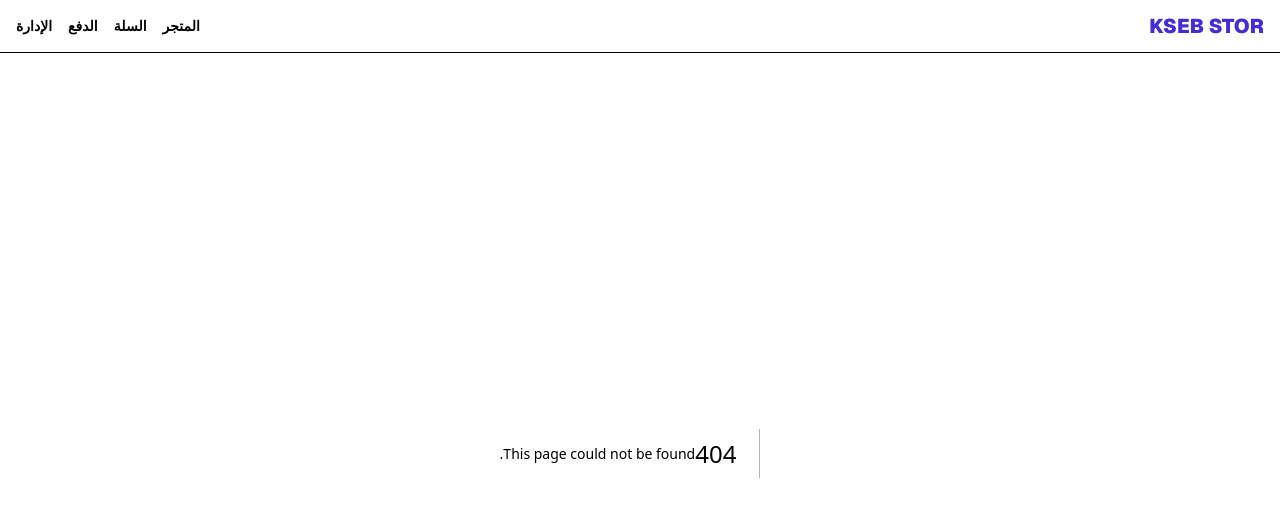
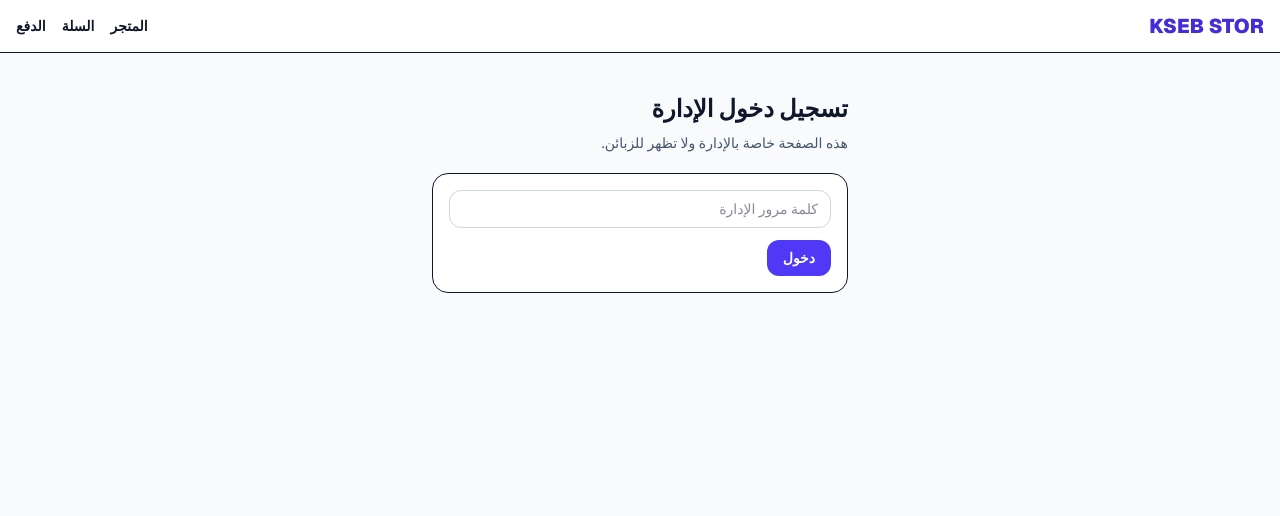
Before and after one commit to Ahmedsami2hvuv/ksebstor, a Next.js app: page /admin/login in a window 1280 px wide. Before the commit this address had no page. Shown: the top 516 px of the page. Built offline with nearby package versions, Linux system fonts and the light colour scheme.

Commit message:
حماية لوحة الإدارة وإخفاؤها عن الزبائن.
إزالة رابط الإدارة من الهيدر العام وإضافة تسجيل دخول بكلمة مرور + middleware لمنع الوصول غير المصرح.

Made-with: Cursor

```diff
--- /dev/null
+++ b/app/admin/login/page.tsx
@@ -0,0 +1,45 @@
+"use client";
+
+import { useState } from "react";
+
+export default function AdminLoginPage({
+  searchParams,
+}: {
+  searchParams?: { next?: string };
+}) {
+  const [loading, setLoading] = useState(false);
+  const [error, setError] = useState("");
+  const next = searchParams?.next || "/admin";
+
+  async function onSubmit(formData: FormData) {
+    setLoading(true);
+    setError("");
+    const password = String(formData.get("password") ?? "");
+    const res = await fetch("/api/admin/auth/login", {
+      method: "POST",
+      headers: { "Content-Type": "application/json" },
+      body: JSON.stringify({ password, next }),
+    });
+    const data = await res.json().catch(() => ({}));
+    if (!res.ok) {
+      setError(data?.error ?? "فشل تسجيل الدخول");
+      setLoading(false);
+      return;
+    }
+    window.location.href = data.redirectTo ?? "/admin";
+  }
+
+  return (
+    <main className="mx-auto w-full max-w-md flex-1 px-4 py-10">
+      <h1 className="text-2xl font-black">تسجيل دخول الإدارة</h1>
+      <p className="mt-2 text-sm text-slate-600">هذه الصفحة خاصة بالإدارة ولا تظهر للزبائن.</p>
+      <form action={onSubmit} className="mt-5 space-y-3 rounded-2xl border bg-white p-4">
+        <input name="password" type="password" placeholder="كلمة مرور الإدارة" required />
+        <button disabled={loading} className="bg-indigo-600 text-white disabled:opacity-50">
+          {loading ? "جاري..." : "دخول"}
+        </button>
+        {error ? <p className="text-sm text-rose-700">{error}</p> : null}
+      </form>
+    </main>
+  );
+}
--- /dev/null
+++ b/app/api/admin/auth/login/route.ts
@@ -0,0 +1,39 @@
+import { NextResponse } from "next/server";
+import { z } from "zod";
+
+const schema = z.object({
+  password: z.string().min(1),
+  next: z.string().optional(),
+});
+
+export async function POST(req: Request) {
+  const body = await req.json().catch(() => null);
+  const parsed = schema.safeParse(body);
+  if (!parsed.success) {
+    return NextResponse.json({ error: "مدخلات غير صحيحة" }, { status: 400 });
+  }
+
+  const expected = process.env.ADMIN_PASSWORD?.trim();
+  if (!expected) {
+    return NextResponse.json(
+      { error: "ADMIN_PASSWORD غير مضبوط على السيرفر" },
+      { status: 500 },
+    );
+  }
+
+  if (parsed.data.password !== expected) {
+    return NextResponse.json({ error: "كلمة المرور غير صحيحة" }, { status: 401 });
+  }
+
+  const redirectTo = parsed.data.next?.startsWith("/admin") ? parsed.data.next : "/admin";
+
+  const res = NextResponse.json({ ok: true, redirectTo });
+  res.cookies.set("ksebstor_admin", "1", {
+    httpOnly: true,
+    sameSite: "lax",
+    secure: true,
+    path: "/",
+    maxAge: 60 * 60 * 24 * 30,
+  });
+  return res;
+}
--- a/app/layout.tsx
+++ b/app/layout.tsx
@@ -39,7 +39,6 @@ export default function RootLayout({
               <Link href="/">المتجر</Link>
               <Link href="/cart">السلة</Link>
               <Link href="/checkout">الدفع</Link>
-              <Link href="/admin">الإدارة</Link>
             </nav>
           </div>
         </header>
--- /dev/null
+++ b/middleware.ts
@@ -0,0 +1,21 @@
+import { NextResponse } from "next/server";
+import type { NextRequest } from "next/server";
+
+export function middleware(req: NextRequest) {
+  const { pathname } = req.nextUrl;
+
+  if (!pathname.startsWith("/admin")) return NextResponse.next();
+  if (pathname === "/admin/login") return NextResponse.next();
+
+  const cookie = req.cookies.get("ksebstor_admin")?.value;
+  if (cookie === "1") return NextResponse.next();
+
+  const url = req.nextUrl.clone();
+  url.pathname = "/admin/login";
+  url.searchParams.set("next", pathname);
+  return NextResponse.redirect(url);
+}
+
+export const config = {
+  matcher: ["/admin/:path*"],
+};
```
Also changed, not shown: 1 other file (tests, documents, lock files or other folders).
